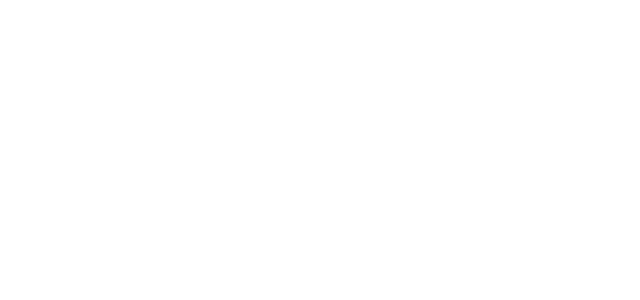
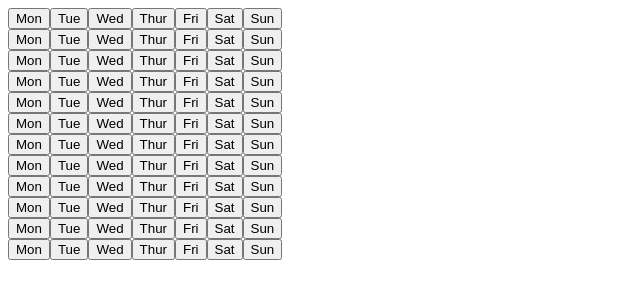
Before and after one commit to tommcandrew/eventful-calendar, a React (Create React App) app: page / in a window 1280 px wide. Shown: the top 300 px of the page, without its empty margins (0-640 px from the left). Built offline with nearby package versions, Linux system fonts and the light colour scheme.

Commit message:
add View and Month components

```diff
--- a/src/components/Calendar.js
+++ b/src/components/Calendar.js
@@ -1,15 +1,49 @@
-import React, { useEffect, useState } from "react";
+import React, { useEffect, useState, useContext } from "react";
+import View from "./View";
 import createYearArray from "../util/createYearArray";
+import { DateContext } from "../context/DateContext";
 
 const Calendar = () => {
+  const { dateObj, setDateObj } = useContext(DateContext);
   const [yearArray, setYearArray] = useState([]);
+  const [showWholeYear, setShowWholeYear] = useState(true);
 
   useEffect(() => {
     const yearArray = createYearArray();
     setYearArray(yearArray);
-  }, []);
+  }, [dateObj]);
 
-  return <div></div>;
+  //CHANGING VIEW
+
+  const setMonthView = monthIndex => {
+    setDateObj({ ...dateObj, month: monthIndex });
+    setShowWholeYear(false);
+  };
+
+  //CHANGING DATE
+
+  const setMonth = monthIndex => {
+    if (monthIndex === 12) {
+      setDateObj({ ...dateObj, year: dateObj.year + 1, month: 0 });
+      return;
+    }
+    if (monthIndex === -1) {
+      setDateObj({ ...dateObj, year: dateObj.year - 1, month: 11 });
+      return;
+    }
+    setDateObj({ ...dateObj, month: monthIndex });
+  };
+
+  return (
+    <div className="calendar">
+      <View
+        setMonth={setMonth}
+        setMonthView={setMonthView}
+        showWholeYear={showWholeYear}
+        yearArray={yearArray}
+      />
+    </div>
+  );
 };
 
 export default Calendar;
--- /dev/null
+++ b/src/components/Month.js
@@ -0,0 +1,49 @@
+import React from "react";
+import weekdays from "../data/weekdays";
+
+const Month = ({ monthIndex, setMonthView, yearView }) => {
+  return (
+    <>
+      <div
+        className={`month ${
+          yearView ? "month--year-view" : "month--month-view"
+        }`}
+      >
+        <div
+          className={`month__content ${
+            yearView
+              ? "month__content--year-view"
+              : "month__content--month-view"
+          }`}
+          onClick={setMonthView ? () => setMonthView(monthIndex) : null}
+        >
+          <div className="month__weekdays">
+            {yearView &&
+              weekdays.short.map((weekday, index) => (
+                <button
+                  className="month__weekdays__weekday"
+                  key={index + "weekday"}
+                >
+                  {weekday}
+                </button>
+              ))}
+
+            {!yearView &&
+              weekdays.long.map((weekday, index) => (
+                <button
+                  className="month__weekdays__weekday"
+                  key={index + "weekday"}
+                >
+                  {weekday}
+                </button>
+              ))}
+          </div>
+
+          <div className="month__cells"></div>
+        </div>
+      </div>
+    </>
+  );
+};
+
+export default Month;
--- /dev/null
+++ b/src/components/View.js
@@ -0,0 +1,36 @@
+import React, { useContext } from "react";
+import { DateContext } from "../context/DateContext";
+import Month from "./Month";
+
+const View = ({ setMonth, setMonthView, showWholeYear, yearArray }) => {
+  const { dateObj } = useContext(DateContext);
+
+  if (showWholeYear) {
+    return (
+      <>
+        <div className="year-view">
+          {yearArray.map((mappedMonth, index) => (
+            <Month
+              key={index + "month"}
+              monthIndex={index}
+              monthArray={mappedMonth}
+              setMonthView={setMonthView}
+              yearView={true}
+            />
+          ))}
+        </div>
+      </>
+    );
+  } else {
+    return (
+      <Month
+        monthArray={yearArray[dateObj.month]}
+        monthIndex={dateObj.month}
+        setMonth={setMonth}
+        yearView={false}
+      />
+    );
+  }
+};
+
+export default View;
--- /dev/null
+++ b/src/data/weekdays.js
@@ -0,0 +1,14 @@
+const weekdays = {
+  short: ["Mon", "Tue", "Wed", "Thur", "Fri", "Sat", "Sun"],
+  long: [
+    "Monday",
+    "Tuesday",
+    "Wednesday",
+    "Thursday",
+    "Friday",
+    "Saturday",
+    "Sunday"
+  ]
+};
+
+export default weekdays;
```
